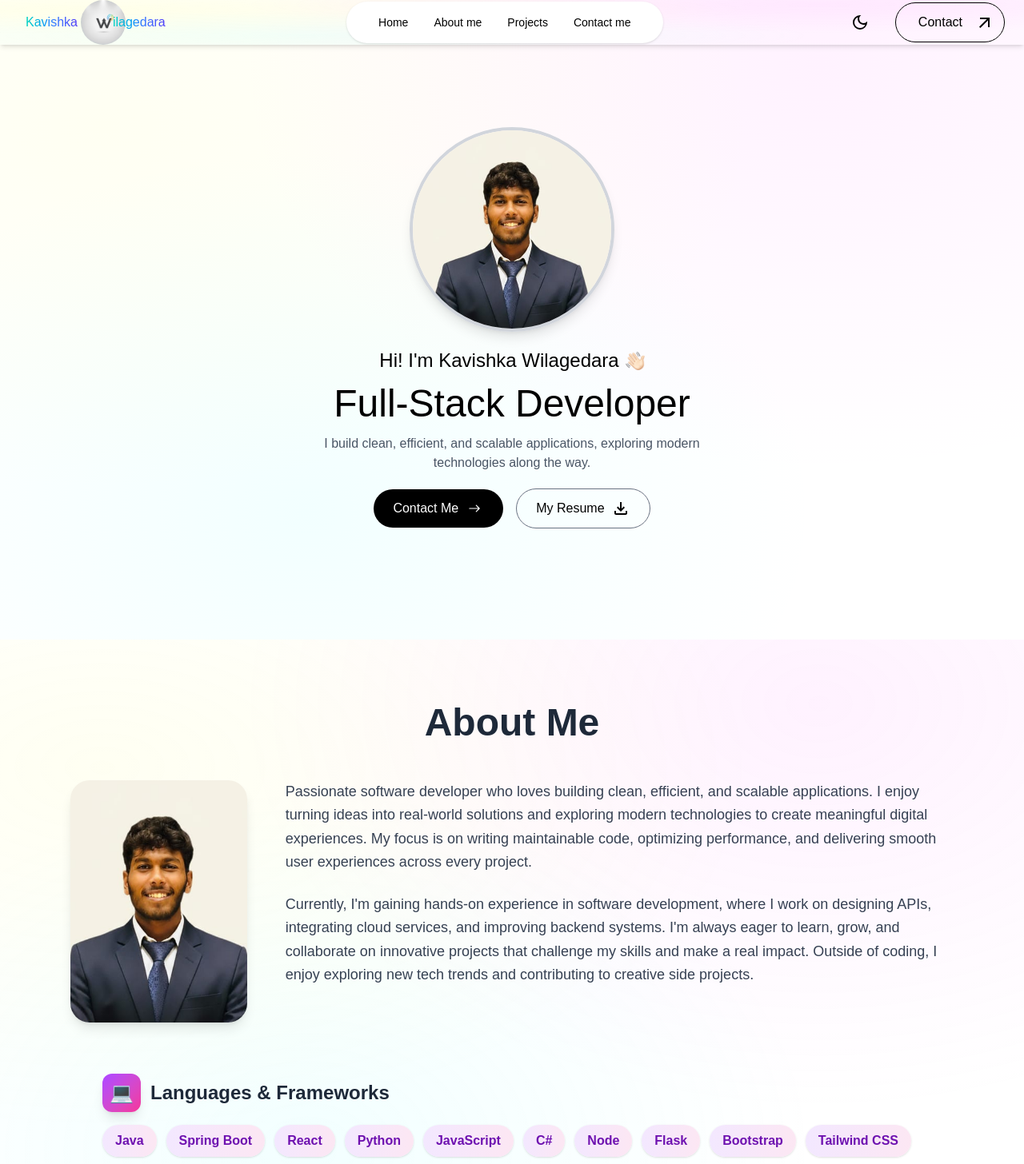
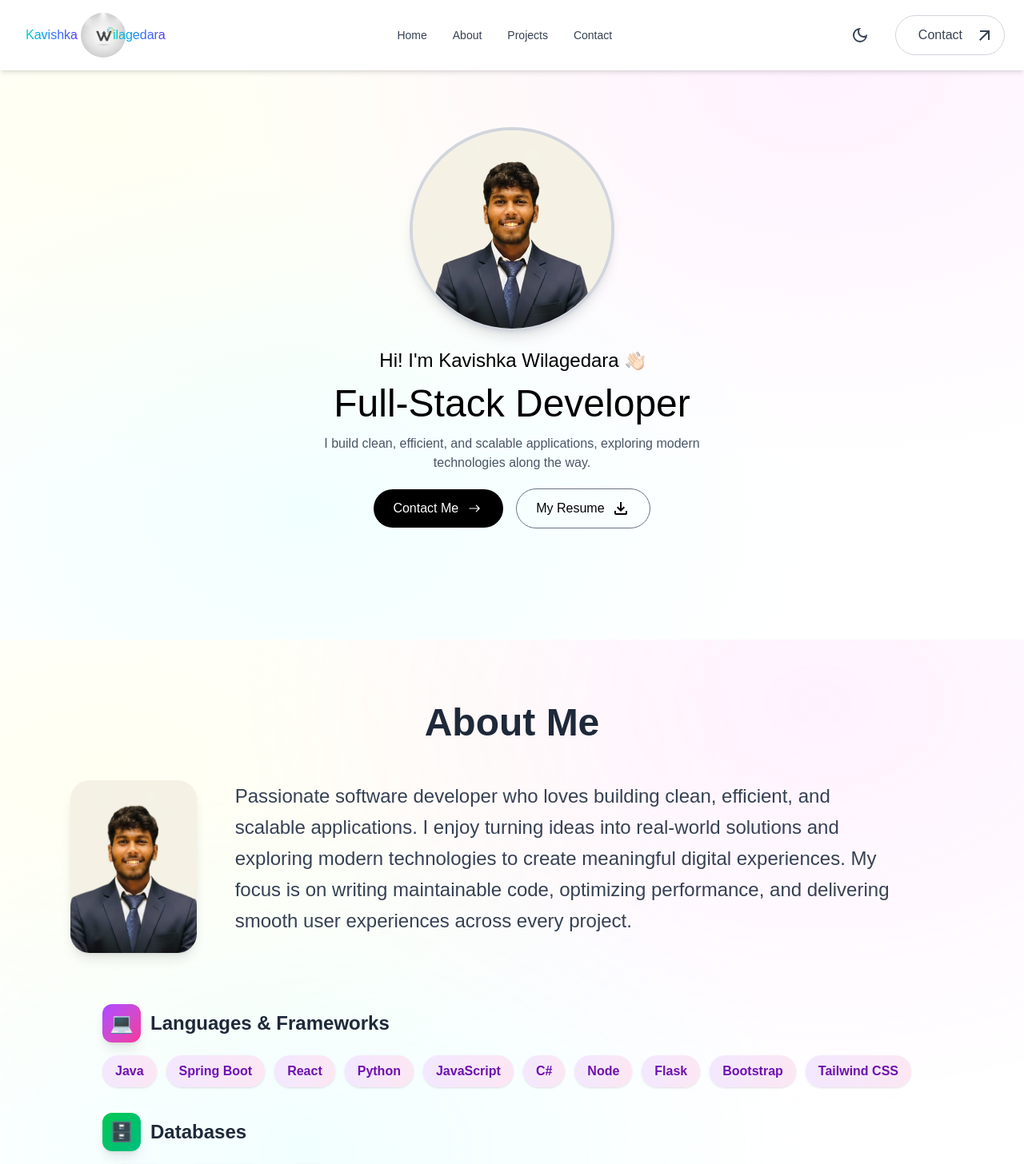
Before and after one commit to kavishka-wilagedara/my-portfolio, a React (Vite) app: page / in a window 1280 px wide. Shown: the top 1456 px of the page at 80% size. Built offline with nearby package versions, Linux system fonts and the light colour scheme.

Commit message:
feat(nav): update nav bar style

```diff
--- a/src/components/Navbar.jsx
+++ b/src/components/Navbar.jsx
@@ -1,54 +1,87 @@
-import React, { useState } from "react";
+import React, { useState, useEffect } from "react";
 import Logo from "./Logo";
 import { GiHamburgerMenu } from "react-icons/gi";
 import { IoCloseOutline } from "react-icons/io5";
-import { MdOutlineDarkMode } from "react-icons/md";
-import { MdArrowOutward } from "react-icons/md";
+import { MdOutlineDarkMode, MdArrowOutward } from "react-icons/md";
 
 function Navbar() {
   const [isMenuOpen, setIsMenuOpen] = useState(false);
+  const [isScrolled, setIsScrolled] = useState(false);
+  const [darkMode, setDarkMode] = useState(false);
 
-  const handleLinkClick = () => {
-    setIsMenuOpen(false);
+  // Detect scroll to shrink navbar
+  useEffect(() => {
+    const handleScroll = () => {
+      setIsScrolled(window.scrollY > 20);
     };
+    window.addEventListener("scroll", handleScroll);
+    return () => window.removeEventListener("scroll", handleScroll);
+  }, []);
 
-  const handleDarkMode = () => {};
+  // Apply dark mode class to <html> or <body>
+  useEffect(() => {
+    const root = window.document.documentElement;
+    if (darkMode) {
+      root.classList.add("dark");
+    } else {
+      root.classList.remove("dark");
+    }
+  }, [darkMode]);
+
+  const handleLinkClick = () => setIsMenuOpen(false);
+
+  const handleDarkMode = () => setDarkMode(!darkMode);
 
   return (
-    <nav className="fixed top-0 w-full z-40 bg-rainbow shadow-md">
-      <div className="max-w-7xl mx-auto justify-items-center">
-        <div className="flex items-center justify-between w-full px-6">
+    <nav
+      className={`fixed top-0 w-full z-50 transition-all duration-300 ${
+        darkMode ? "bg-gray-900 shadow-lg" : "bg-white shadow-md"
+      } ${isScrolled ? "py-2" : "py-4"}`}
+    >
+      <div className="max-w-7xl mx-auto flex items-center justify-between px-6">
         {/* Logo */}
+        <div
+          className={`transition-transform duration-300 ${
+            isScrolled ? "scale-90" : "scale-100"
+          }`}
+        >
           <Logo />
+        </div>
 
         {/* Desktop Menu */}
-          <div className="hidden md:flex space-x-8 bg-white shadow-sm bg-opacity-50 px-10 py-4 rounded-full text-sm">
-            <a href="#home" className="hover:text-gray-600">
-              Home
+        <div className="hidden md:flex space-x-8 text-sm">
+          {["Home", "About", "Projects", "Contact"].map((item, idx) => (
+            <a
+              key={idx}
+              href={`#${item.toLowerCase().replace(" ", "")}`}
+              className={`hover:text-gray-500 transition-colors duration-300 ${
+                darkMode ? "text-gray-200 hover:text-white" : "text-gray-700"
+              }`}
+            >
+              {item}
             </a>
-            <a href="#about" className="hover:text-gray-600">
-              About me
-            </a>
-            <a href="#projects" className="hover:text-gray-600">
-              Projects
-            </a>
-            <a href="#contact" className="hover:text-gray-600">
-              Contact me
-            </a>
+          ))}
         </div>
 
-          {/* Dark mode and contact section */}
+        {/* Dark mode & Contact button */}
         <div className="flex items-center gap-3 md:gap-6">
           <button
             onClick={handleDarkMode}
-              className="p-2 rounded-full hover:bg-gray-600 transition-colors"
+            className="p-2 rounded-full hover:bg-gray-200 dark:hover:bg-gray-700 transition-colors"
           >
-              <MdOutlineDarkMode size={24} />
+            <MdOutlineDarkMode
+              size={24}
+              className={darkMode ? "text-yellow-300" : "text-gray-700"}
+            />
           </button>
           <div className="hidden md:block">
             <a
               href="#contact"
-                className="flex items-center px-3 py-3 rounded-full border"
+              className={`flex items-center px-3 py-3 rounded-full border transition-colors ${
+                darkMode
+                  ? "border-gray-600 text-gray-200 hover:bg-gray-800"
+                  : "border-gray-300 text-gray-700 hover:bg-gray-50"
+              }`}
             >
               <div className="px-4">Contact</div>
               <MdArrowOutward size={24} />
@@ -60,7 +93,11 @@ function Navbar() {
         <div className="flex md:hidden">
           <button
             onClick={() => setIsMenuOpen(!isMenuOpen)}
-              className="text-gray-600 hover:text-gray-900 focus:outline-none"
+            className={`focus:outline-none ${
+              darkMode
+                ? "text-gray-200 hover:text-white"
+                : "text-gray-600 hover:text-gray-900"
+            }`}
             aria-label="Toggle mobile menu"
           >
             {isMenuOpen ? (
@@ -71,39 +108,28 @@ function Navbar() {
           </button>
         </div>
       </div>
-      </div>
 
       {/* Mobile Menu */}
       {isMenuOpen && (
-        <div className="md:hidden bg-white px-4 pt-2 pb-4 space-y-1">
+        <div
+          className={`md:hidden px-4 pt-2 pb-4 space-y-1 shadow-md transition-colors ${
+            darkMode ? "bg-gray-900" : "bg-white"
+          }`}
+        >
+          {["Home", "About", "Projects", "Contact"].map((item, idx) => (
             <a
-            href="#home"
+              key={idx}
+              href={`#${item.toLowerCase().replace(" ", "")}`}
               onClick={handleLinkClick}
-            className="block px-3 py-2 rounded-md text-base font-medium text-gray-700 hover:text-gray-900 hover:bg-gray-50"
+              className={`block px-3 py-2 rounded-md text-base font-medium transition-colors ${
+                darkMode
+                  ? "text-gray-200 hover:text-white hover:bg-gray-800"
+                  : "text-gray-700 hover:text-gray-900 hover:bg-gray-50"
+              }`}
             >
-            Home
+              {item}
             </a>
-          <a
-            href="#about"
-            onClick={handleLinkClick}
-            className="block px-3 py-2 rounded-md text-base font-medium text-gray-700 hover:text-gray-900 hover:bg-gray-50"
-          >
-            About me
-          </a>
-          <a
-            href="#projects"
-            onClick={handleLinkClick}
-            className="block px-3 py-2 rounded-md text-base font-medium text-gray-700 hover:text-gray-900 hover:bg-gray-50"
-          >
-            Projects
-          </a>
-          <a
-            href="#contact"
-            onClick={handleLinkClick}
-            className="block px-3 py-2 rounded-md text-base font-medium text-gray-700 hover:text-gray-900 hover:bg-gray-50"
-          >
-            Contact me
-          </a>
+          ))}
         </div>
       )}
     </nav>
--- a/src/sections/About.jsx
+++ b/src/sections/About.jsx
@@ -15,7 +15,7 @@ const About = () => {
         {/* Profile and Description */}
         <div className="flex flex-col lg:flex-row items-center lg:items-start gap-8 lg:gap-12 mb-16">
           {/* Profile Image */}
-          <div className="lg:w-1/5 w-3/4 sm:w-1/2 overflow-hidden rounded-3xl shadow-lg hover:shadow-2xl transition-all duration-500">
+          <div className="lg:w-1/7 w-3/4 sm:w-1/2 overflow-hidden rounded-3xl shadow-lg hover:shadow-2xl transition-all duration-500">
             <img
               src={profileImg}
               alt="Profile"
@@ -25,7 +25,7 @@ const About = () => {
 
           {/* About Text */}
           <div className="lg:w-3/4 text-center lg:text-left space-y-6">
-            <p className="text-gray-700 text-base sm:text-lg leading-relaxed">
+            <p className="text-gray-700 lg:text-2xl sm:text-lg leading-relaxed">
               Passionate software developer who loves building clean, efficient,
               and scalable applications. I enjoy turning ideas into real-world
               solutions and exploring modern technologies to create meaningful
@@ -33,25 +33,11 @@ const About = () => {
               optimizing performance, and delivering smooth user experiences
               across every project.
             </p>
-
-            <p className="text-gray-700 text-base sm:text-lg leading-relaxed">
-              Currently, I'm gaining hands-on experience in software
-              development, where I work on designing APIs, integrating cloud
-              services, and improving backend systems. I'm always eager to
-              learn, grow, and collaborate on innovative projects that challenge
-              my skills and make a real impact. Outside of coding, I enjoy
-              exploring new tech trends and contributing to creative side
-              projects.
-            </p>
           </div>
         </div>
 
         {/* Skills Section */}
         <div className="mb-12 sm:mb-16">
-          {/* <h3 className="text-2xl sm:text-3xl lg:text-4xl font-bold mb-8 sm:mb-10 text-gray-800 text-center">
-            Skills
-          </h3> */}
-
           <div className="max-w-5xl mx-auto space-y-8">
             {/* Languages & Frameworks */}
             <div>
```
Lines whose indentation alone changed are shown as unchanged.
